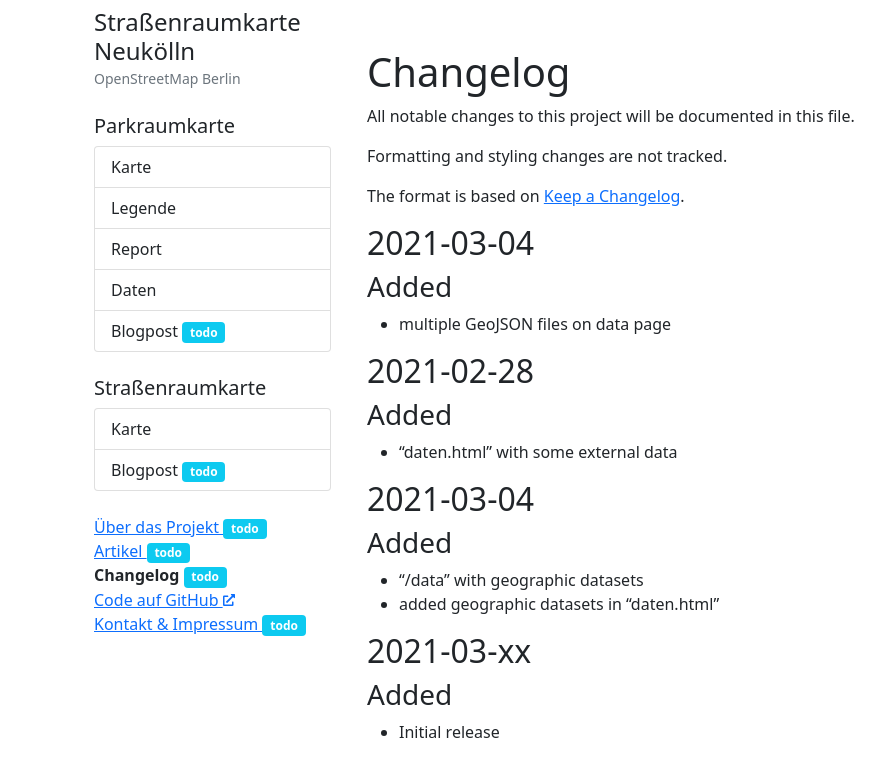
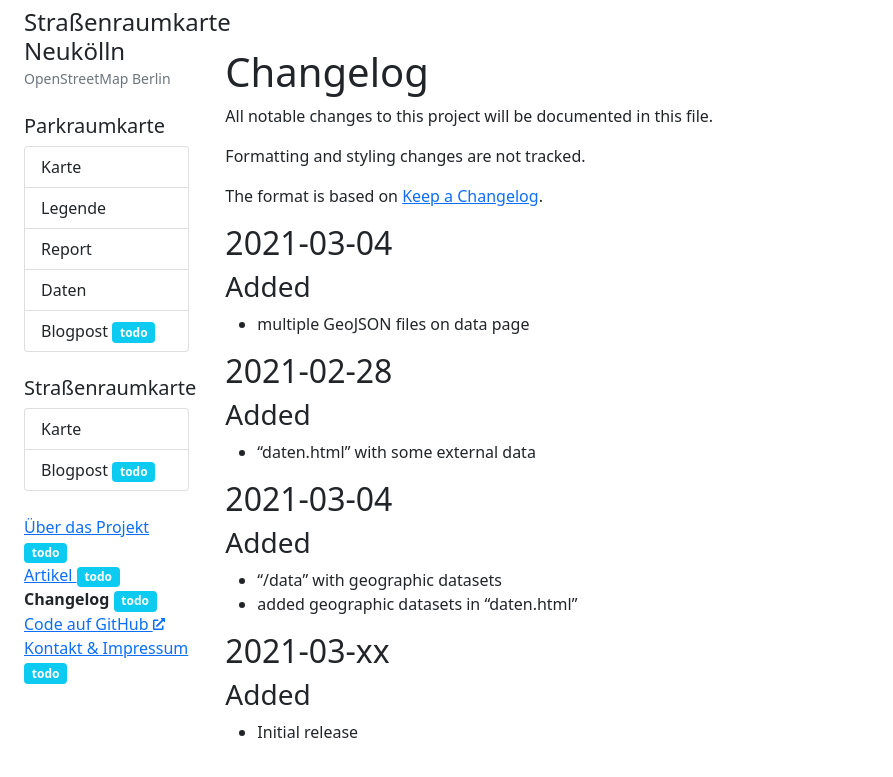
Before and after one commit to osmberlin/strassenraumkarte-neukoelln, a Jekyll site: the page built from CHANGELOG.md, in a window 1280 px wide. Shown: the top 777 px of the page, without its empty margins (0-893 px from the left). Built offline with Jekyll 4.4.1, drawn with Linux system fonts in a browser that asks for light colours.

Commit message:
Optimize for different browser sizes
- full width for map
- full content on large screens
- different navigation on mobile

```diff
--- /dev/null
+++ b/_includes/navigation.html
@@ -0,0 +1,48 @@
+<h2 class="fs-5 my-2">Parkraumkarte</h2>
+<div class="list-group mb-4">
+  <a data-link="parkingmap" href="{{ '/?map=parkingmap' | relative_url }}"
+    class="list-group-item list-group-item-action">
+    Karte
+  </a>
+  <a href="{{ '/parkraumkarte/legend' | relative_url }}"
+    class="list-group-item list-group-item-action {% if page.menu_highlight == 'legend' %}active{% endif %}"
+    {% if page.url == "/" %}data-bs-toggle="modal" data-bs-target="#legendeModal"{% endif %}>
+    Legende
+  </a>
+  <a href="{{ '/parkraumkarte/report' | relative_url }}"
+    class="list-group-item list-group-item-action {% if page.menu_highlight == 'report' %}active{% endif %}">
+    Report
+  </a>
+  <a href="{{ '/data' | relative_url }}"
+    class="list-group-item list-group-item-action {% if page.menu_highlight == 'data' %}active{% endif %}">
+    Daten
+  </a>
+  <a href="{{ '/posts/2021-03-01-parkraumkarte' | relative_url }}"
+    class="list-group-item list-group-item-action {% if page.menu_highlight == 'blogpost_parkraumkarte' %}active{% endif %}">
+    Blogpost <span class="badge bg-info">todo</span>
+  </a>
+</div>
+<h2 class="fs-5 my-2">Straßenraumkarte</h2>
+<div class="list-group mb-4">
+  <a data-link="micromap" href="{{ '/?map=micromap' | relative_url }}"
+    class="list-group-item list-group-item-action">
+    Karte
+  </a>
+  <a href="{{ '/posts/2021-03-01-strassenraumkarte' | relative_url }}"
+    class="list-group-item list-group-item-action {% if page.menu_highlight == 'blogpost_strassenraumkarte' %}active{% endif %}">
+    Blogpost <span class="badge bg-info">todo</span>
+  </a>
+</div>
+
+<ul class="mb-4 list-unstyled lh-base">
+  <li><a class="{% if page.menu_highlight == 'about' %}text-reset text-decoration-none fw-bold{% endif %}" href="{{ 'about' | relative_url }}">Über das Projekt <span class="badge bg-info">todo</span></a></li>
+  <li><a href="{{ 'about#blogposts' | relative_url }}">Artikel <span class="badge bg-info">todo</span></a></li>
+  <li><a class="{% if page.menu_highlight == 'changelog' %}text-reset text-decoration-none fw-bold{% endif %}" href="{{ 'changelog' | relative_url }}">Changelog <span class="badge bg-info">todo</span></a></li>
+  <li><a href="https://github.com/SupaplexOSM/strassenraumkarte-neukoelln" target="_blank">
+    Code auf GitHub
+    <svg aria-hidden="true" focusable="false" style="width: 12px;height: 12px;object-fit: cover;vertical-align: baseline;" role="img" viewBox="0 0 512 512">
+    <path fill="currentColor" d="M432,320H400a16,16,0,0,0-16,16V448H64V128H208a16,16,0,0,0,16-16V80a16,16,0,0,0-16-16H48A48,48,0,0,0,0,112V464a48,48,0,0,0,48,48H400a48,48,0,0,0,48-48V336A16,16,0,0,0,432,320ZM488,0h-128c-21.37,0-32.05,25.91-17,41l35.73,35.73L135,320.37a24,24,0,0,0,0,34L157.67,377a24,24,0,0,0,34,0L435.28,133.32,471,169c15,15,41,4.5,41-17V24A24,24,0,0,0,488,0Z"></path>
+    </svg>
+  </a></li>
+  <li><a class="{% if page.menu_highlight == 'contact' %}text-reset text-decoration-none fw-bold{% endif %}" href="{{ 'contact' | relative_url }}">Kontakt & Impressum <span class="badge bg-info">todo</span></a></li>
+</ul>
--- a/_layouts/default.html
+++ b/_layouts/default.html
@@ -15,89 +15,37 @@
 </head>
 
 <body>
-<!-- Navigation
-<nav class="navbar navbar-expand-lg navbar-light bg-light">
+
+<!-- Navigation Mobile: behind Burger -->
+<nav class="navbar navbar-light bg-light d-sm-none">
   <div class="container-fluid">
-    <span class="navbar-brand"></a>Straßenraumkarte Neukölln</span>
-    <button class="navbar-toggler" type="button" data-bs-toggle="collapse" data-bs-target="#navbarNav"
-      aria-controls="navbarNav" aria-expanded="false" aria-label="Toggle navigation">
+    <a class="navbar-brand" href="#">Straßenraumkarte Neukölln</a>
+    <button class="navbar-toggler" type="button" data-bs-toggle="collapse" data-bs-target="#navbarTogglerDemo01"
+      aria-controls="navbarTogglerDemo01" aria-expanded="false" aria-label="Toggle navigation">
       <span class="navbar-toggler-icon"></span>
     </button>
-    <div class="collapse navbar-collapse" id="navbarNav">
-      <ul class="navbar-nav">
-        <li class="nav-item">
-          <a class="nav-link" href="#legendeModal" data-bs-toggle="modal" data-bs-target="#legendeModal">Legende</a>
-        </li>
-        <li class="nav-item">
-          <a class="nav-link" href="{{ '/data' | relative_url }}">Daten</a>
-        </li>
-        <li class="nav-item">
-          <a class="nav-link" href="" target="_blank">Code auf
-            GitHub</a>
-        </li>
-      </ul>
+    <div class="collapse navbar-collapse" id="navbarTogglerDemo01">
+      {% include navigation.html %}
     </div>
   </div>
-</nav> -->
-<div class="container">
+</nav>
+
+<div class="container-fluid">
   <div class="row">
-    <div class="col-3 gx-5 d-print-none">
 
+    <!-- Navigation Desktop: Left -->
+    <div class="col-sm-3 col-md-2 gx-5 d-print-none d-none d-sm-block {% if page.layout == 'map' %}overflow-auto vh-100{% endif %}">
       <h1 class="fs-4 mt-2 mb-0">Straßenraumkarte Neukölln</h1>
       <p class="text-muted mb-4"><small>OpenStreetMap Berlin</small></p>
-      <h2 class="fs-5 my-2">Parkraumkarte</h2>
-      <div class="list-group mb-4">
-        <a data-link="parkingmap" href="{{ '/?map=parkingmap' | relative_url }}"
-          class="list-group-item list-group-item-action">
-          Karte
-        </a>
-        <a href="{{ '/parkraumkarte/legend' | relative_url }}"
-          class="list-group-item list-group-item-action {% if page.menu_highlight == 'legend' %}active{% endif %}"
-          {% if page.url == "/" %}data-bs-toggle="modal" data-bs-target="#legendeModal"{% endif %}>
-          Legende
-        </a>
-        <a href="{{ '/parkraumkarte/report' | relative_url }}"
-          class="list-group-item list-group-item-action {% if page.menu_highlight == 'report' %}active{% endif %}">
-          Report
-        </a>
-        <a href="{{ '/data' | relative_url }}"
-          class="list-group-item list-group-item-action {% if page.menu_highlight == 'data' %}active{% endif %}">
-          Daten
-        </a>
-        <a href="{{ '/posts/2021-03-01-parkraumkarte' | relative_url }}"
-          class="list-group-item list-group-item-action {% if page.menu_highlight == 'blogpost_parkraumkarte' %}active{% endif %}">
-          Blogpost <span class="badge bg-info">todo</span>
-        </a>
+      <div class="">
+      {% include navigation.html %}
       </div>
-      <h2 class="fs-5 my-2">Straßenraumkarte</h2>
-      <div class="list-group mb-4">
-        <a data-link="micromap" href="{{ '/?map=micromap' | relative_url }}"
-          class="list-group-item list-group-item-action">
-          Karte
-        </a>
-        <a href="{{ '/posts/2021-03-01-strassenraumkarte' | relative_url }}"
-          class="list-group-item list-group-item-action {% if page.menu_highlight == 'blogpost_strassenraumkarte' %}active{% endif %}">
-          Blogpost <span class="badge bg-info">todo</span>
-        </a>
-      </div>
+    </div>
 
-      <ul class="mb-4 list-unstyled lh-base">
-        <li><a class="{% if page.menu_highlight == 'about' %}text-reset text-decoration-none fw-bold{% endif %}" href="{{ 'about' | relative_url }}">Über das Projekt <span class="badge bg-info">todo</span></a></li>
-        <li><a href="{{ 'about#blogposts' | relative_url }}">Artikel <span class="badge bg-info">todo</span></a></li>
-        <li><a class="{% if page.menu_highlight == 'changelog' %}text-reset text-decoration-none fw-bold{% endif %}" href="{{ 'changelog' | relative_url }}">Changelog <span class="badge bg-info">todo</span></a></li>
-        <li><a href="https://github.com/SupaplexOSM/strassenraumkarte-neukoelln" target="_blank">
-          Code auf GitHub
-          <svg aria-hidden="true" focusable="false" style="width: 12px;height: 12px;object-fit: cover;vertical-align: baseline;" role="img" viewBox="0 0 512 512">
-          <path fill="currentColor" d="M432,320H400a16,16,0,0,0-16,16V448H64V128H208a16,16,0,0,0,16-16V80a16,16,0,0,0-16-16H48A48,48,0,0,0,0,112V464a48,48,0,0,0,48,48H400a48,48,0,0,0,48-48V336A16,16,0,0,0,432,320ZM488,0h-128c-21.37,0-32.05,25.91-17,41l35.73,35.73L135,320.37a24,24,0,0,0,0,34L157.67,377a24,24,0,0,0,34,0L435.28,133.32,471,169c15,15,41,4.5,41-17V24A24,24,0,0,0,488,0Z"></path>
-          </svg>
-        </a></li>
-        <li><a class="{% if page.menu_highlight == 'contact' %}text-reset text-decoration-none fw-bold{% endif %}" href="{{ 'contact' | relative_url }}">Kontakt & Impressum <span class="badge bg-info">todo</span></a></li>
-      </ul>
-
-    </div>
-    <div class="col-9 position-relative">
+    <div class="col-sm-9 col-md-10 position-relative {% if page.layout == 'map' %}px-0 px-sm-2{% endif %}">
       {{ content }}
     </div>
+
   </div>
 </div>
 
```
